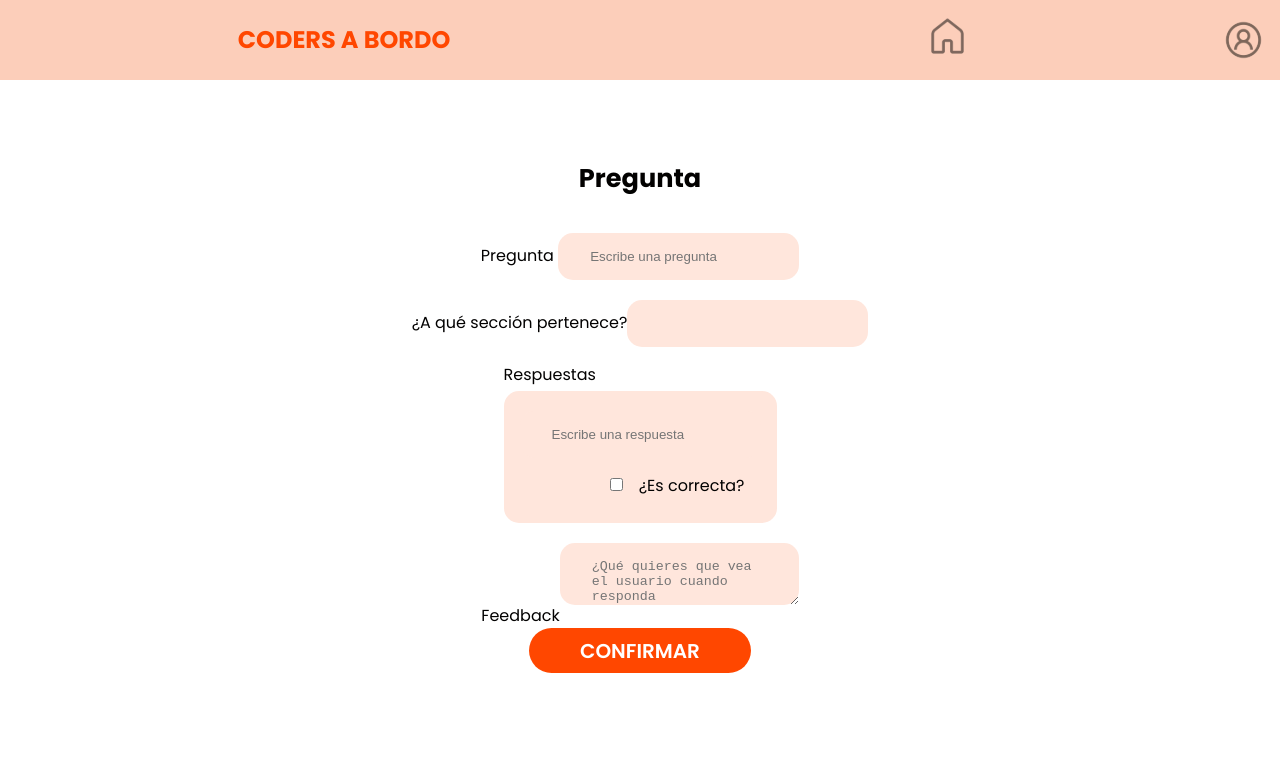
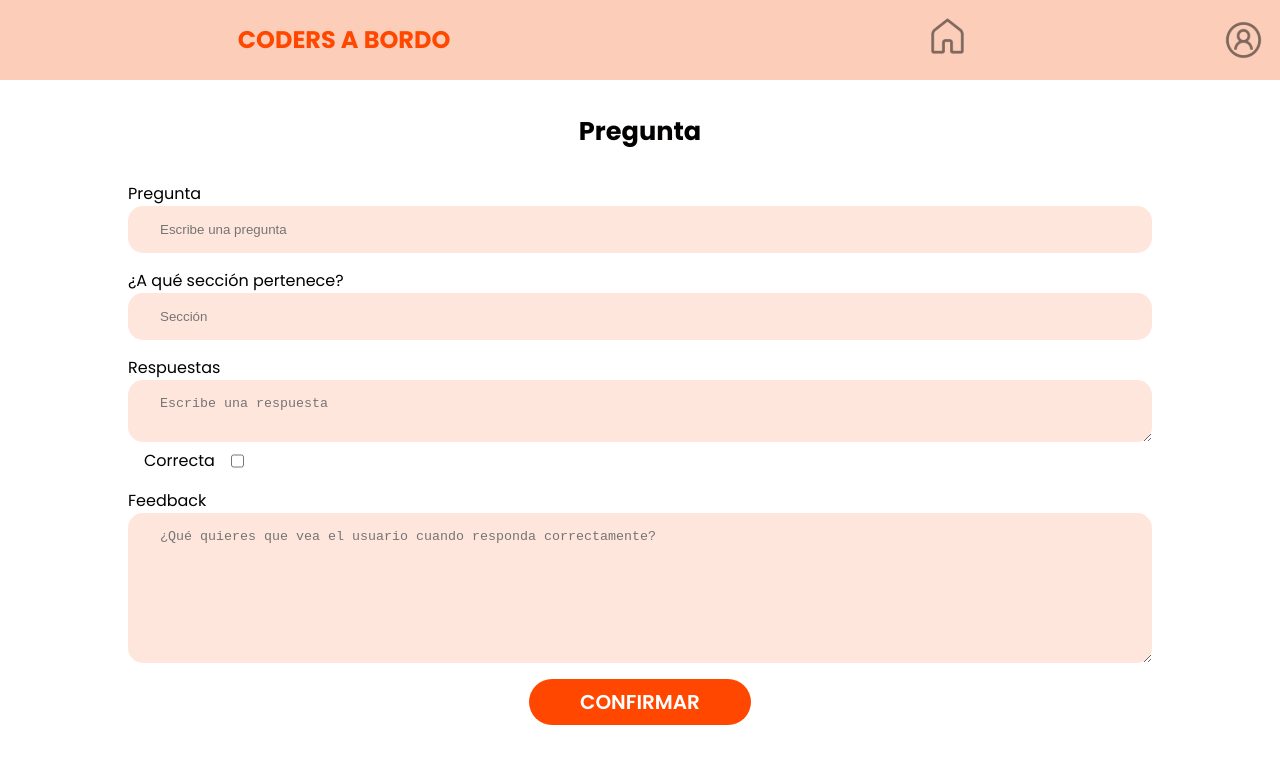
Before and after one commit to stranger-strings-team/front-codersabordo, a React (Vite) app: page /admin/question/post in a window 1280 px wide. Shown: the top 764 px of the page. Built offline with nearby package versions, Linux system fonts and the light colour scheme.

Commit message:
styled post and patch question forms

```diff
--- a/src/AdminPages/PatchQuestion/PatchQuestion.tsx
+++ b/src/AdminPages/PatchQuestion/PatchQuestion.tsx
@@ -1,11 +1,11 @@
 import { FormEvent, useEffect, useState } from 'react'
 import RecipeType, { QuestionsType } from "../../pages/Onboarding/Onboarding"
-import "../PostQuestion/style.css"
+import "../../AdminPages/PostQuestion/style.css"
 import PostTextInput from "../../components/PostTextInput/PostTextInput"
 import SubmitButton from '../../components/SubmitButton/SubmitButton'
 import { postQuestion } from '../../services/questionServices'
 
-const PatchQuestion = () => {
+const PostQuestionForm = () => {
 
 	const [answers, setAnswers] = useState([{
 		"text": "",
@@ -55,7 +55,7 @@ const PatchQuestion = () => {
 				</div>
 				<div>
 					<label htmlFor='section'>¿A qué sección pertenece?</label>
-					<input name="section" list="section" onChange={handleInput} required/>
+					<input placeholder="Sección" name="section" list="section" onChange={handleInput} required/>
 					<datalist id="section">
 						<option value="Sección 1 - Compromisos">Sección 1</option>
 						<option value="Sección 2 - ¿Qué puedes esperarte del bootcamp?">Sección 2</option>
@@ -66,23 +66,22 @@ const PatchQuestion = () => {
 					<p>Respuestas</p>
 					<div className="inputboxstyle">
 						<label htmlFor="answer.answer"></label>
-					<input
-						type="text"
+						<textarea
 							name="answer.answer"
 							placeholder="Escribe una respuesta"
 							autoComplete="off"
 							onChange={() => setAnswers([])}
 							required
-					/>
-					<div>
+						>
+						</textarea>
+						<div className='iscorrectcheckbox'>
+							<label htmlFor="answer.isCorrect">Correcta</label>
 							<input
 								type="checkbox"
 								name="answer.isCorrect"
 								value="answer.isCorrect"
+								className='checkboxinput'
 							/>
-						<label htmlFor="answer.isCorrect">
-							¿Es correcta?
-						</label>
 						</div>
 					</div>
 				</div>
@@ -96,10 +95,10 @@ const PatchQuestion = () => {
 						required>
 					</textarea>
 				</div>
-				<button>CONFIRMAR</button>
+				<button>ACTUALIZAR</button>
 			</form>
 		</div>
   )
 }
 
-export default PatchQuestion
+export default PostQuestionForm
--- a/src/AdminPages/PostQuestion/PostQuestionForm.tsx
+++ b/src/AdminPages/PostQuestion/PostQuestionForm.tsx
@@ -55,7 +55,7 @@ const PostQuestionForm = () => {
 				</div>
 				<div>
 					<label htmlFor='section'>¿A qué sección pertenece?</label>
-					<input name="section" list="section" onChange={handleInput} required/>
+					<input placeholder="Sección" name="section" list="section" onChange={handleInput} required/>
 					<datalist id="section">
 						<option value="Sección 1 - Compromisos">Sección 1</option>
 						<option value="Sección 2 - ¿Qué puedes esperarte del bootcamp?">Sección 2</option>
@@ -66,23 +66,22 @@ const PostQuestionForm = () => {
 					<p>Respuestas</p>
 					<div className="inputboxstyle">
 						<label htmlFor="answer.answer"></label>
-					<input
-						type="text"
+						<textarea
 							name="answer.answer"
 							placeholder="Escribe una respuesta"
 							autoComplete="off"
 							onChange={() => setAnswers([])}
 							required
-					/>
-					<div>
+						>
+						</textarea>
+						<div className='iscorrectcheckbox'>
+							<label htmlFor="answer.isCorrect">Correcta</label>
 							<input
 								type="checkbox"
 								name="answer.isCorrect"
 								value="answer.isCorrect"
+								className='checkboxinput'
 							/>
-						<label htmlFor="answer.isCorrect">
-							¿Es correcta?
-						</label>
 						</div>
 					</div>
 				</div>
--- a/src/AdminPages/PostQuestion/style.css
+++ b/src/AdminPages/PostQuestion/style.css
@@ -11,29 +11,46 @@
 	width: 100%;
 }
 
-.postquestionform > form > div input,
+.postquestionform > form > div{
+	display: flex;
+	flex-direction: column;
+}
+
+.postquestionform > form > div > input,
 .postquestionform > form > .feedback > textarea{
 	background-color: #FFE6DC;
 	color: black;
 	padding: 1rem 2rem;
-	margin: .25rem 0 1rem 0;
+	margin: 0 0 1rem 0;
 	border: none;
 	border-radius: 15px;
+	width: 80vw;
+	min-width: 80vw;
+	max-width: 80vw;
+}
+
+
+.postquestionform > form > div textarea{
+	background-color: #FFE6DC;
+	color: black;
+	padding: 1rem 2rem;
+	margin: 0;
+	border: none;
+	border-radius: 15px;
+	width: 80vw;
+	min-width: 80vw;
+	max-width: 80vw;
 }
 
 .inputboxstyle{
-	background-color: #FFE6DC;
 	color: black;
-	margin: .25rem 0 1rem 0;
+	margin: 0 0 1rem 0;
 	border-radius: 15px;
-	padding: 1rem;
-
 }
 
 .inputboxstyle > div{
 	display: flex;
 	flex-direction: row;
-	justify-content: end;
 }
 
 .inputboxstyle > div > label{
@@ -53,5 +70,22 @@
     border-radius: 40px;
     display: flex;
     inline-size: fit-content;
-    margin-bottom: rem;
+    margin-bottom: 1rem;
 }
+
+.iscorrectcheckbox{
+	display: flex;
+	flex-direction: row;
+	width: 80vw;
+}
+.iscorrectcheckbox input, .iscorrectcheckbox label{
+	margin: 0 .5rem 1rem .5rem;
+}
+
+.feedback textarea{
+	height: 150px;
+}
+
+label, p{
+	margin: 0;
+}
--- a/src/Routes.tsx
+++ b/src/Routes.tsx
@@ -45,7 +45,7 @@ const CreateRoutes = () => (
         <Route path="/admin" element={<Admin/>}/>
         <Route path="/admin/question" element={<QuizQuestions />}/>
         <Route path="/admin/question/post" element={<PostQuestionForm />}/>
-        <Route path="/admin/question/edit" element={<QuestionEdit />} />
+        <Route path="/admin/question/edit" element={<PatchQuestion />} />
         <Route path="/admin/question/delete" element={<EliminateQuestion/>} />
         <Route path="/admin/admins" element={<CreateAdmin/>} />
         <Route path='/admin/coders' element={<CoderProgres />} />
```
Lines whose indentation alone changed are shown as unchanged.
